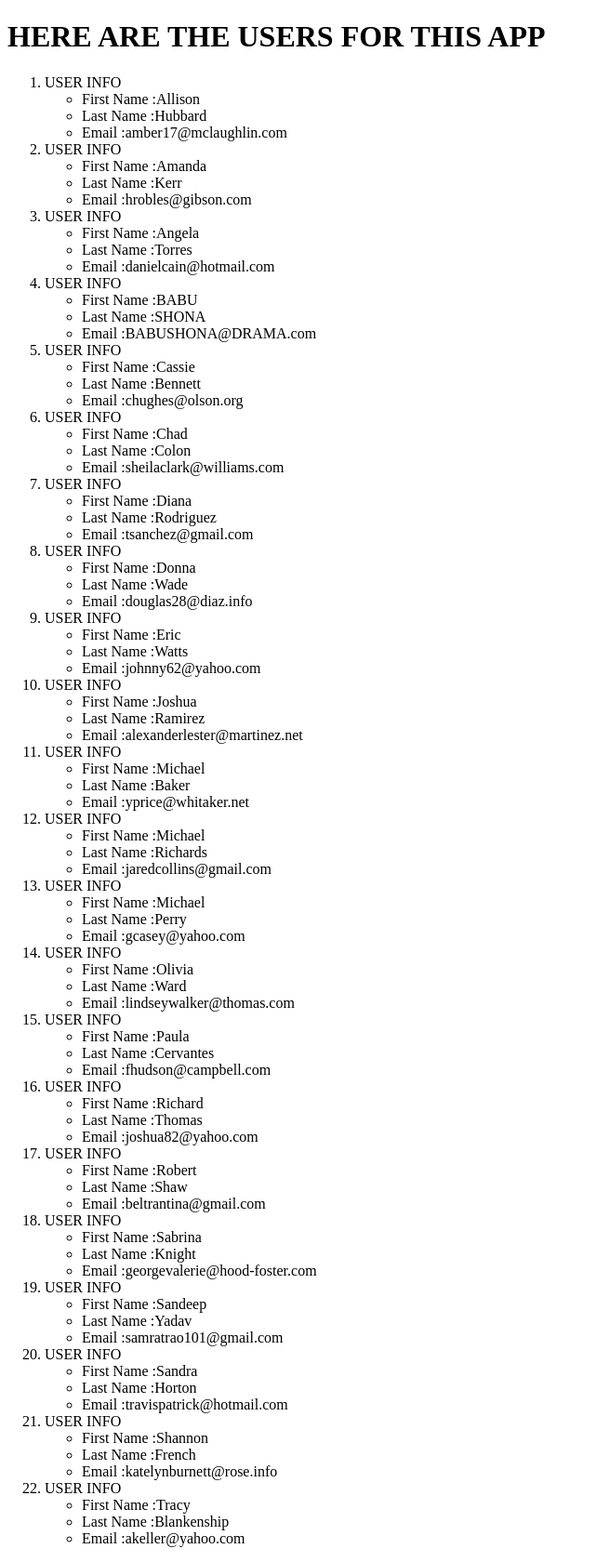
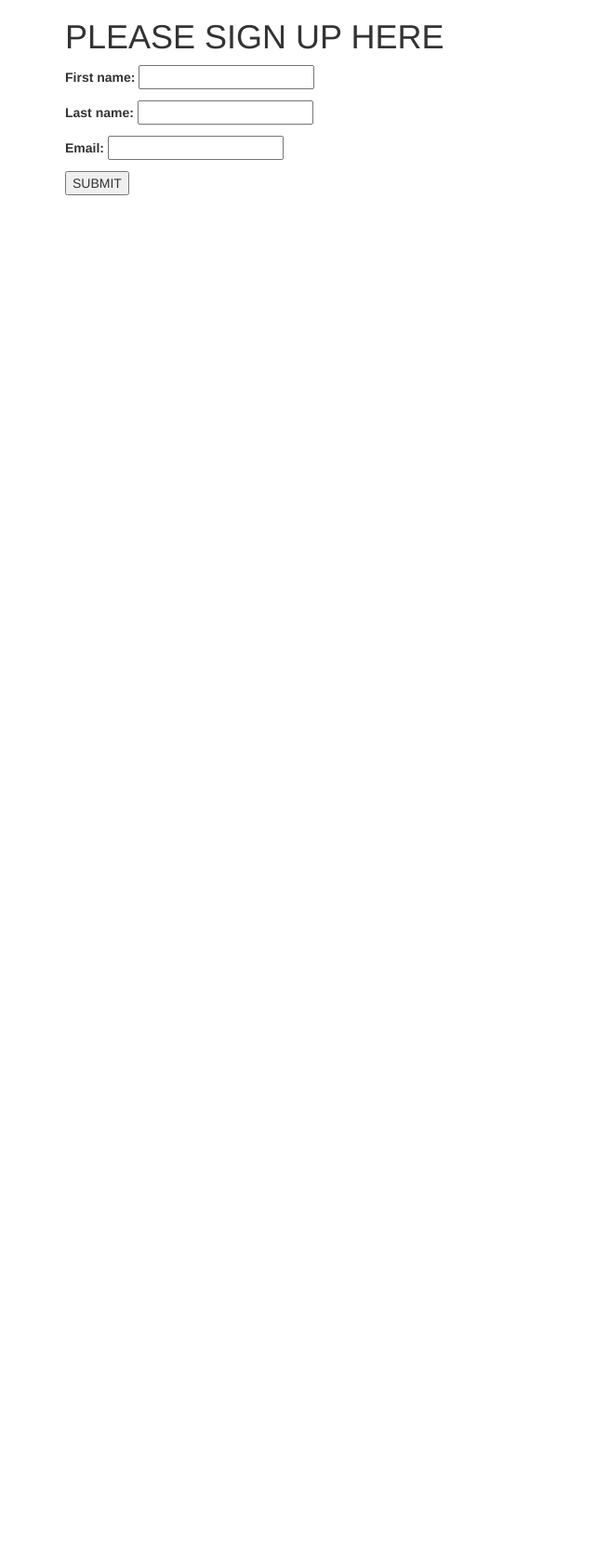
Before and after one commit to Samrat101/Learning-Django, a Django app: page /users/ in a window 1280 px wide. Shown: the whole page at 93% size, without its empty margins (0-641 px from the left). After the commit the page ends 210 px from the top, so only its background shows below. Run offline with Django 3.2, Linux system fonts and the light colour scheme; data comes from the database, SQL or seed files in the repository; both versions use the stored data as it was after the commit; some libraries are stand-ins or nearby versions.

Commit message:
signup page exercise

```diff
--- a/Level2/protwo/apptwo/admin.py
+++ b/Level2/protwo/apptwo/admin.py
@@ -1,4 +1,4 @@
 from django.contrib import admin
-from apptwo.models import  user
+from apptwo.models import user
 # Register your models here.
 admin.site.register(user)
--- /dev/null
+++ b/Level2/protwo/apptwo/forms.py
@@ -0,0 +1,7 @@
+from django import forms
+from apptwo.models import user
+
+class NewUserForm(forms.ModelForm):
+    class Meta():
+        model=user
+        fields= '__all__'
--- a/Level2/protwo/apptwo/views.py
+++ b/Level2/protwo/apptwo/views.py
@@ -1,11 +1,21 @@
 from django.shortcuts import render
-from apptwo.models import user
+# from apptwo.models import user
 # Create your views here.
+from apptwo.forms import NewUserForm
 
 def index(request):
     return render(request,'apptwo/index.html')
 
 def users(request):
-    user_list=user.objects.order_by('first_name')
-    user_dict={'users':user_list}
-    return render(request,'apptwo/users.html',context=user_dict)
+    form = NewUserForm()
+
+    if request.method == "POST":
+        form = NewUserForm(request.POST)
+
+        if form.is_valid():
+            form.save(commit=True)
+            return index(request)
+        else:
+            print("ERROR FORM IS INVALID")
+
+    return render(request,'apptwo/users.html',{'form':form})
--- a/Level2/protwo/templates/apptwo/users.html
+++ b/Level2/protwo/templates/apptwo/users.html
@@ -3,25 +3,17 @@
   <head>
     <meta charset="utf-8">
     <title> USERS </title>
+    <!-- Latest compiled and minified CSS -->
+<link rel="stylesheet" href="https://maxcdn.bootstrapcdn.com/bootstrap/3.3.7/css/bootstrap.min.css" integrity="sha384-BVYiiSIFeK1dGmJRAkycuHAHRg32OmUcww7on3RYdg4Va+PmSTsz/K68vbdEjh4u" crossorigin="anonymous">
   </head>
   <body>
-    <h1>HERE ARE THE USERS FOR THIS APP</h1>
-    {% if users %}
-
-              <ol>
-                {% for person in users %}
-                <li>USER INFO</li>
-                <ul>
-                  <li>First Name :{{ person.first_name }}</li>
-                  <li>Last Name :{{ person.last_name }}</li>
-                  <li>Email :{{ person.email }}</li>
-                </ul>
-                {% endfor %}
-              </ol>
-
-    {% endif %}
-
-
-
+    <div class="container">
+        <h1>PLEASE SIGN UP HERE</h1>
+        <form method="POST">
+          {{ form.as_p }}
+          {% csrf_token %}
+          <input type="submit"  name="" value="SUBMIT">
+        </form>
+    </div>
   </body>
 </html>
```
Also changed, not shown: Level2/protwo/templates/apptwo/index.html (+11 -3 lines), Level2/protwo/db.sqlite3.
